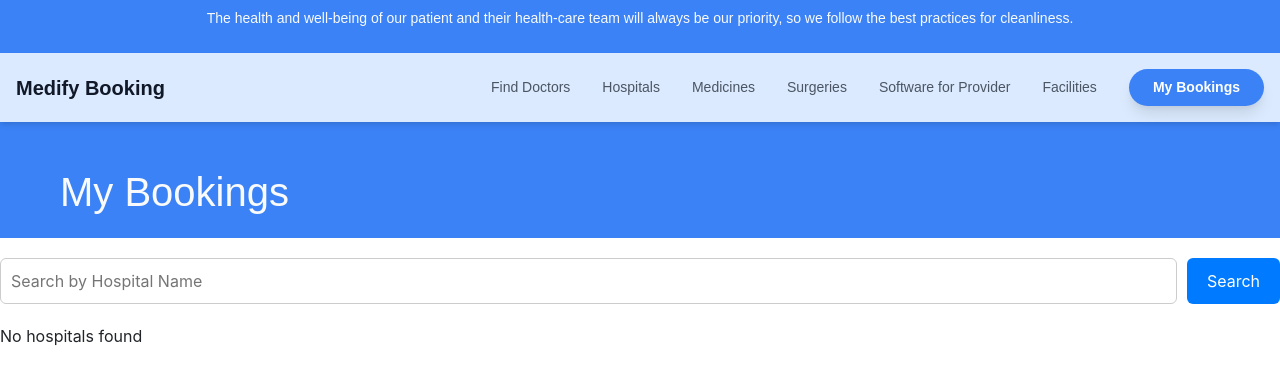
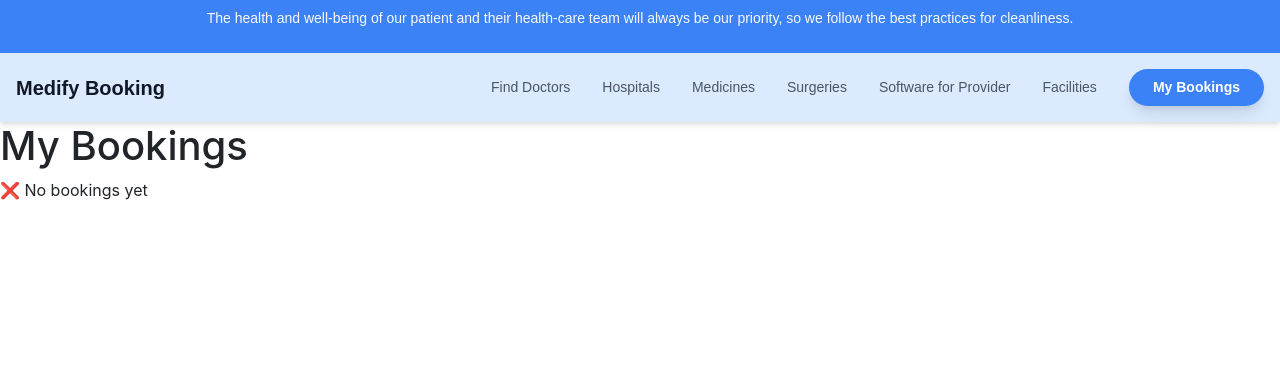
Before and after one commit to Shoibal-281612/x-MedifyBooking, a React (Create React App) app: page /my-bookings in a window 1280 px wide. Shown: the top 382 px of the page. Built offline with nearby package versions, Linux system fonts and the light colour scheme.

Commit message:
another commit

```diff
--- a/src/Components/HospitalCard/hospitalcard.jsx
+++ b/src/Components/HospitalCard/hospitalcard.jsx
@@ -14,7 +14,7 @@ const HospitalCard = ({ center }) => {
   const [selectedSlot, setSelectedSlot] = useState(null);
   const [showModal, setShowModal] = useState(false);
 
-  // Generate 7 days
+  // Generate 7 days with slots
   const generateSlots = () => {
     const today = new Date();
     const days = [];
@@ -24,7 +24,12 @@ const HospitalCard = ({ center }) => {
 
       days.push({
         dayLabel:
-          i === 0 ? "Today" : i === 1 ? "Tomorrow" : date.toDateString().slice(0, 10),
+          i === 0
+            ? "Today"
+            : i === 1
+            ? "Tomorrow"
+            : date.toDateString().slice(0, 10),
+        dateObj: date, // ✅ keep actual date
         slots: {
           morning: ["11:30 AM"],
           afternoon: ["12:00 PM", "12:30 PM", "01:30 PM", "02:00 PM", "02:30 PM"],
@@ -37,7 +42,7 @@ const HospitalCard = ({ center }) => {
 
   const slotData = generateSlots();
 
-  // ✅ Group into chunks of 3 days
+  // ✅ Group into chunks of 3 days for Swiper
   const chunkDays = (arr, size) => {
     return arr.reduce((chunks, item, i) => {
       if (i % size === 0) chunks.push(arr.slice(i, i + size));
@@ -54,7 +59,11 @@ const HospitalCard = ({ center }) => {
         hospital: center["Hospital Name"],
         city: center.City,
         state: center.State,
-        slot: selectedSlot,
+        specialties: center["Specialties"] || "Not available",
+        slot: {
+          date: selectedSlot.date, // real yyyy-mm-dd
+          time: selectedSlot.time,
+        },
         bookedAt: new Date().toISOString(),
       };
 
@@ -63,7 +72,7 @@ const HospitalCard = ({ center }) => {
       existingBookings.push(booking);
       localStorage.setItem("bookings", JSON.stringify(existingBookings));
 
-      alert("✅ Booking confirmed!");
+      alert(`✅ Booking confirmed for ${booking.slot.date} at ${booking.slot.time}`);
       setShowModal(false);
       setSelectedSlot(null);
     }
@@ -119,15 +128,24 @@ const HospitalCard = ({ center }) => {
 
                       {["morning", "afternoon", "evening"].map((session) => (
                         <div className="slot-group" key={session}>
-                          <strong>{session.charAt(0).toUpperCase() + session.slice(1)}</strong>
+                          <strong>
+                            {session.charAt(0).toUpperCase() + session.slice(1)}
+                          </strong>
                           <div className="slots">
                             {day.slots[session].map((time, idx) => (
                               <button
                                 key={idx}
                                 className="slot-btn"
                                 onClick={() => {
-                                   console.log("Slot clicked:", day.dayLabel, time);
-                                  setSelectedSlot({ day: day.dayLabel, time });
+                                  const dateStr = day.dateObj
+                                    .toISOString()
+                                    .split("T")[0]; // yyyy-mm-dd
+
+                                  setSelectedSlot({
+                                    day: day.dayLabel,
+                                    date: dateStr,
+                                    time,
+                                  });
                                   setShowModal(true);
                                 }}
                               >
@@ -147,7 +165,7 @@ const HospitalCard = ({ center }) => {
       )}
 
       {/* Confirmation Modal */}
-        {showModal && selectedSlot &&
+      {showModal && selectedSlot && (
         <Modal
           show={showModal}
           onClose={() => setShowModal(false)}
@@ -155,7 +173,7 @@ const HospitalCard = ({ center }) => {
           hospitalName={center["Hospital Name"]}
           slot={selectedSlot}
         />
-}
+      )}
     </div>
   );
 };
--- a/src/Components/SearchBar/searchbar.jsx
+++ b/src/Components/SearchBar/searchbar.jsx
@@ -58,7 +58,7 @@ const [isStateDropdownOpen, setIsStateDropdownOpen] = useState(false);
     setLoadingCenters(true);
     setError(null);
     try {
-      const response = await fetch(`https://meddata-backend.onrender.com/data?state=${state}&city=${city}`);
+      const response = await fetch(`https://meddata-backend.onrender.com/data?state=${state}&city=${city.toUpperCase()}`);
       if (!response.ok) throw new Error('Failed to fetch medical centers');
       const data = await response.json();
       setMedicalCenters(data);
@@ -102,21 +102,23 @@ const [isStateDropdownOpen, setIsStateDropdownOpen] = useState(false);
       <div className="app-container">
         {/* Search bar */}
         <div className="search-bar-section">
-          <div id="state" className="input-container">
+
+
+         <div id="state" className="input-container"
+     onClick={() => setIsStateDropdownOpen(!isStateDropdownOpen)}>
   <div className="custom-dropdown">
-        <div className="dropdown-selected"
-        onClick={() => setIsStateDropdownOpen(!isStateDropdownOpen)} >
+    <div className="dropdown-selected">
       {selectedState || (loadingStates ? "Loading States..." : "Select a State")}
     </div>
-        {isStateDropdownOpen && ( // Add this conditional rendering
-  <ul className={`dropdown-list ${isStateDropdownOpen ? "show" : ""}`}>
+    {isStateDropdownOpen && (
+      <ul className={`dropdown-list show`}>
         {states.map((state, i) => (
           <li
             key={i}
             onClick={() => {
               setSelectedState(state);
               setSelectedCity("");
-          setIsStateDropdownOpen(false); // Close the dropdown on selection
+              setIsStateDropdownOpen(false);
             }}
           >
             {state}
@@ -128,22 +130,24 @@ const [isStateDropdownOpen, setIsStateDropdownOpen] = useState(false);
 </div>
 
 
-
     {/* City Dropdown */}
-    <div id="city" className="input-container">
+   <div id="city" className="input-container"
+     onClick={() => setIsDropdownOpen(!isDropdownOpen)}>
   <div className="custom-dropdown">
-        <div className={`dropdown-selected ${!selectedState || loadingCities ? "disabled" : ""}`}
-        onClick={() => setIsDropdownOpen(!isDropdownOpen)} >
+    <div className={`dropdown-selected ${!selectedState || loadingCities ? "disabled" : ""}`}>
       {selectedCity || (loadingCities ? "Loading Cities..." : "Select a City")}
     </div>
-       {isDropdownOpen && ( // <-- This line was missing
-          <ul className={`dropdown-list ${isDropdownOpen ? "show" : ""}`}>
+    {isDropdownOpen && (
+      <ul className={`dropdown-list show`}>
         {cities.map((city, i) => (
           <li
             key={i}
-                onClick={() => setSelectedCity(city)}
+            onClick={() => {
+              setSelectedCity(city.toUpperCase());
+              setIsDropdownOpen(false);
+            }}
           >
-                {city}
+            {city.toUpperCase()}
           </li>
         ))}
       </ul>
--- a/src/MyBookings/bookings.jsx
+++ b/src/MyBookings/bookings.jsx
@@ -1,63 +1,44 @@
-import React, { useState, useEffect } from "react";
+import React, { useEffect, useState } from "react";
 import "./bookings.css";
 
 const MyBookings = () => {
-  const [searchTerm, setSearchTerm] = useState("");
-  const [hospitalList, setHospitalList] = useState([]);
-  const [filteredHospitals, setFilteredHospitals] = useState([]);
+  const [bookings, setBookings] = useState([]);
 
-  // Load hospital data from localStorage on mount
   useEffect(() => {
-    const storedHospitals = JSON.parse(localStorage.getItem("hospitals")) || [];
-    setHospitalList(storedHospitals);
-    setFilteredHospitals(storedHospitals);
+    const stored = JSON.parse(localStorage.getItem("bookings")) || [];
+    setBookings(stored);
   }, []);
 
-  // Search handler
-  const handleSearch = () => {
-    if (!searchTerm.trim()) {
-      setFilteredHospitals(hospitalList);
-    } else {
-      const filtered = hospitalList.filter((hospital) =>
-        hospital.name.toLowerCase().includes(searchTerm.toLowerCase())
-      );
-      setFilteredHospitals(filtered);
-    }
-  };
-
   return (
-    <div>
-      <div className="Banner">
-        <p>My Bookings</p>
+    <div className="my-bookings">
+      {/* Banner */}
+      <div className="banner">
+        <h1>My Bookings</h1>
       </div>
 
-      {/* Search Section */}
-      <div className="search-section">
-        <input
-          type="text"
-          placeholder="Search by Hospital Name"
-          value={searchTerm}
-          onChange={(e) => setSearchTerm(e.target.value)}
-          className="search-bar"
-        />
-        <button onClick={handleSearch} className="search-button">
-          Search
-        </button>
-      </div>
-
-      {/* Results Section */}
-      <div className="results-section">
-        {filteredHospitals.length > 0 ? (
-          filteredHospitals.map((hospital, index) => (
-            <div key={index} className="hospital-card">
-              <h3>{hospital.name}</h3>
-              <p>{hospital.location}</p>
-              <p>{hospital.date}</p>
-              <p>{hospital.time}</p>
+      {/* Booking list */}
+      <div className="bookings-list">
+        {bookings.length === 0 ? (
+          <p className="no-bookings">❌ No bookings yet</p>
+        ) : (
+          bookings.map((b, idx) => (
+            <div key={idx} className="booking-card">
+              <h3 className="hospital-name">{b.hospital}</h3>
+              <p className="hospital-location">
+                {b.city}, {b.state}
+              </p>
+              <p className="specialties">
+                {b.specialties || "Speciality info not available"}
+              </p>
+              <div className="slot-info">
+                <span className="slot-date">📅 {b.slot.date}</span>
+                <span className="slot-time">⏰ {b.slot.time}</span>
+              </div>
+              <p className="booked-at">
+                Booked on: {new Date(b.bookedAt).toLocaleString()}
+              </p>
             </div>
           ))
-        ) : (
-          <p>No hospitals found</p>
         )}
       </div>
     </div>
```
Lines whose indentation alone changed are shown as unchanged.
